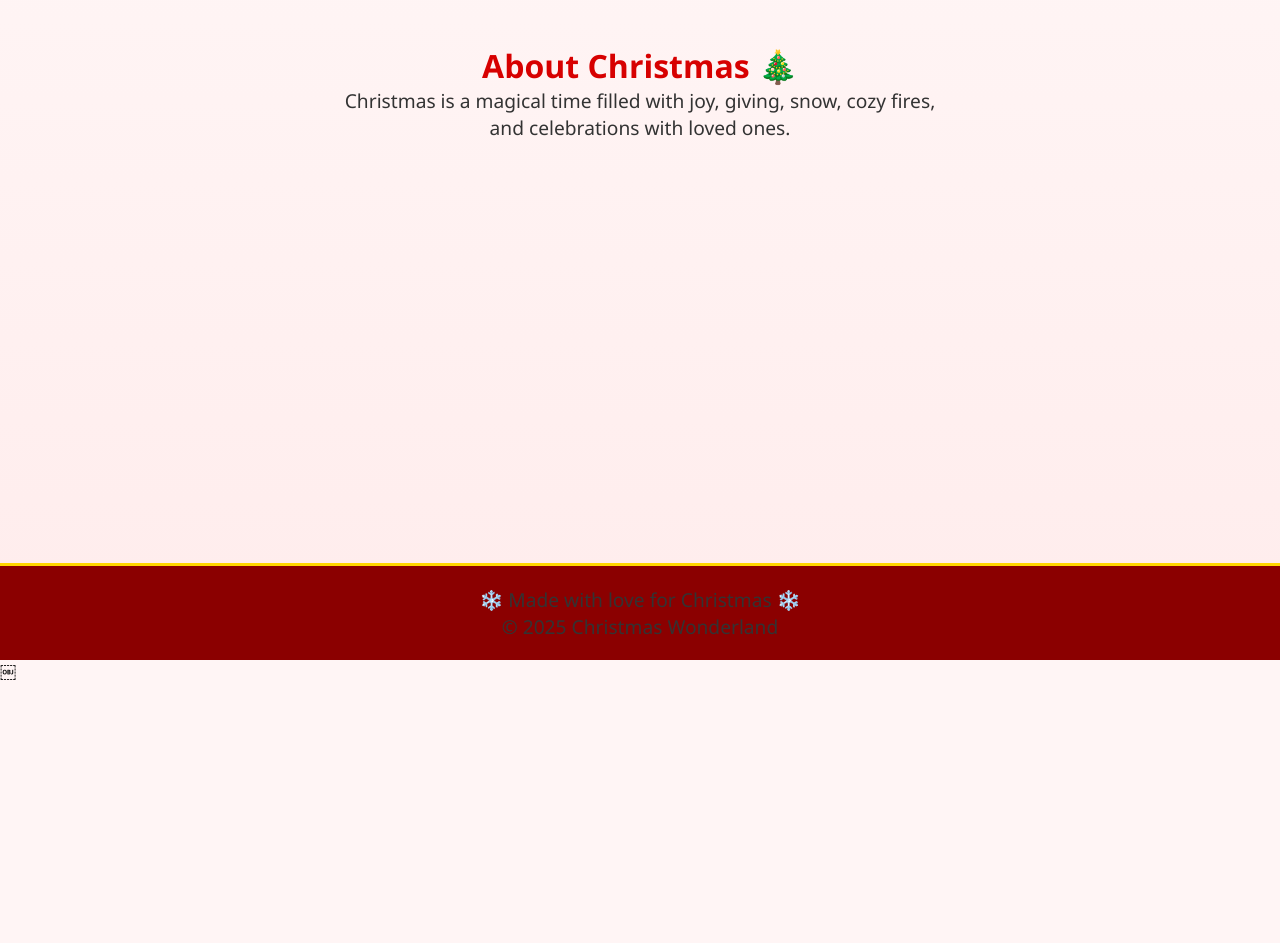
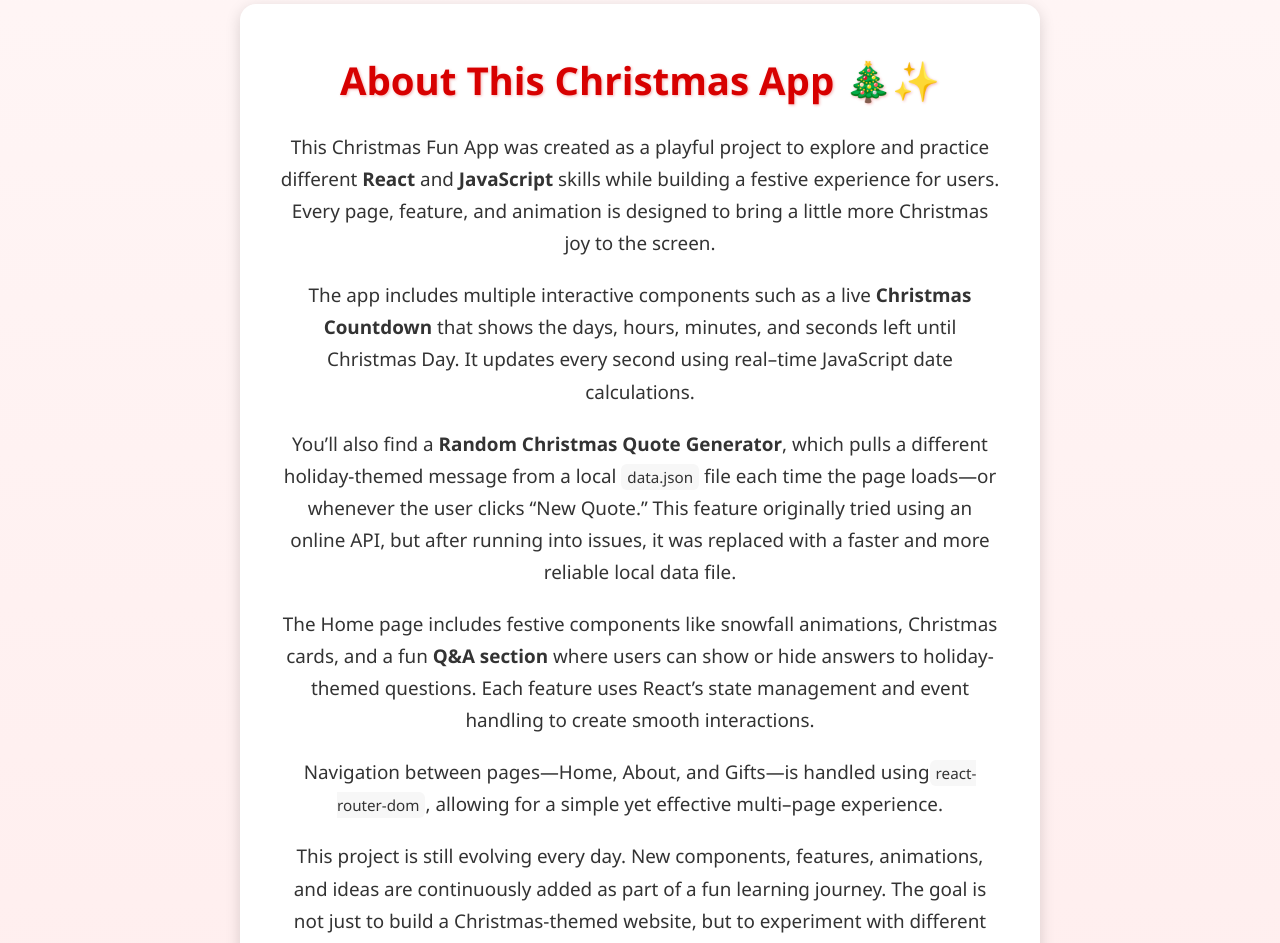
Before and after one commit to pennjay237/Christmas-fun-project, a React (Vite) app: page /about in a window 1280 px wide. Shown: the part 140-1083 px from the top of the page. Before the commit the page ends 822 px from the top, so only its background shows below. Built offline with nearby package versions, Linux system fonts and the light colour scheme.

Commit message:
added more details to the about page about my app

```diff
--- /dev/null
+++ b/src/components/ChristmasCountdown/ChristmasCountdown.jsx
@@ -0,0 +1,61 @@
+import { useState, useEffect } from "react";
+import styles from "./ChristmasCountdown.module.css";
+
+export default function ChristmasCountdown() {
+  const calculateTimeLeft = () => {
+    const christmasDate = new Date("December 25, 2025 00:00:00");
+    const now = new Date();
+    const difference = christmasDate - now;
+
+    if (difference <= 0) return {};
+
+    return {
+      days: Math.floor(difference / (1000 * 60 * 60 * 24)),
+      hours: Math.floor((difference / (1000 * 60 * 60)) % 24),
+      minutes: Math.floor((difference / 1000 / 60) % 60),
+      seconds: Math.floor((difference / 1000) % 60),
+    };
+  };
+
+  const [timeLeft, setTimeLeft] = useState(calculateTimeLeft());
+
+  useEffect(() => {
+    const timer = setInterval(() => {
+      setTimeLeft(calculateTimeLeft());
+    }, 1000);
+
+    return () => clearInterval(timer);
+  }, []);
+
+  if (!timeLeft.days && !timeLeft.hours) {
+    return <p>🎄 Christmas is here! Merry Christmas! 🎅</p>;
+  }
+
+  return (
+    <div className={styles.countdownContainer}>
+      <span className={styles.icon}>🎄</span>
+
+      <div className={styles.countdownItem}>
+        <span className={styles.number}>{timeLeft.days}</span>
+        <span className={styles.label}>Days</span>
+      </div>
+
+      <div className={styles.countdownItem}>
+        <span className={styles.number}>{timeLeft.hours}</span>
+        <span className={styles.label}>Hours</span>
+      </div>
+
+      <div className={styles.countdownItem}>
+        <span className={styles.number}>{timeLeft.minutes}</span>
+        <span className={styles.label}>Minutes</span>
+      </div>
+
+      <div className={styles.countdownItem}>
+        <span className={styles.number}>{timeLeft.seconds}</span>
+        <span className={styles.label}>Seconds</span>
+      </div>
+
+      <span className={styles.icon}>🎁</span>
+    </div>
+  );
+}
--- /dev/null
+++ b/src/components/ChristmasCountdown/ChristmasCountdown.module.css
@@ -0,0 +1,37 @@
+.countdownContainer {
+  display: flex;
+  justify-content: center;
+  align-items: center;
+  gap: 12px;
+  padding: 12px 20px;
+  background: linear-gradient(135deg, #c80000, #8b0000);
+  color: #fff;
+  font-weight: bold;
+  border-radius: 12px;
+  margin: 0 auto 15px;
+  max-width: 500px;
+  box-shadow: 0 4px 12px rgba(0, 0, 0, 0.25);
+  font-size: 1.1rem;
+  letter-spacing: 0.5px;
+}
+
+.countdownItem {
+  display: flex;
+  flex-direction: column;
+  text-align: center;
+}
+
+.number {
+  font-size: 1.5rem;
+  font-weight: 700;
+}
+
+.label {
+  font-size: 0.8rem;
+  opacity: 0.9;
+}
+
+.icon {
+  font-size: 1.3rem;
+  margin-right: 8px;
+}
--- a/src/components/Header/Header.jsx
+++ b/src/components/Header/Header.jsx
@@ -7,7 +7,7 @@ export default function Header() {
       <h1 className={styles.title}>🎄 Christmas Wonderland 🎅</h1>
       <nav className={styles.nav}>
         <Link to="/">Home</Link>
-        <Link to="/about">About Christmas</Link>
+        <Link to="/about">About This App</Link>
         <Link to="/gifts">Gifts</Link>
       </nav>
     </header>
--- a/src/components/questionAnswer/questionAnswer.jsx
+++ b/src/components/questionAnswer/questionAnswer.jsx
@@ -49,7 +49,7 @@ setVisibleAnswers((prev) => ({ ...prev, [index]: !prev[index] }));
 };
 
 return ( <div className={styles.container}> <h2 className={styles.heading}>Frequently Asked Questions About Christmas</h2>
-  <p className={styles.introParagraph}>Click on the drop down bellow to see frequently asked questions about Christmas.</p>
+  <p className={styles.introParagraph}>Click on the select a category drop down bellow and choose a category to know about Christmas.</p>
   <select onChange={handleCategoryChange} value={selectedCategory} className={styles.select}>
     <option value="">Select a category</option>
     {Object.keys(categories).map((cat, idx) => (
--- a/src/pages/About/About.jsx
+++ b/src/pages/About/About.jsx
@@ -1,8 +1,57 @@
 import styles from './About.module.css';
 
 export default function About() {
-return ( <div className={styles.container}> <h2>About Christmas 🎄</h2> <p>
-Christmas is a magical time filled with joy, giving, snow, cozy fires,
-and celebrations with loved ones. </p> </div>
+return ( <div className={styles.container}> <h2 className={styles.heading}>About This Christmas App 🎄✨</h2>
+
+  <p className={styles.text}>
+    This Christmas Fun App was created as a playful project to explore and
+    practice different <strong>React</strong> and <strong>JavaScript</strong> skills while building a
+    festive experience for users. Every page, feature, and animation is designed
+    to bring a little more Christmas joy to the screen.
+  </p>
+
+  <p className={styles.text}>
+    The app includes multiple interactive components such as a live
+    <strong> Christmas Countdown</strong> that shows the days, hours, minutes, and seconds
+    left until Christmas Day. It updates every second using real–time
+    JavaScript date calculations.
+  </p>
+
+  <p className={styles.text}>
+    You’ll also find a <strong>Random Christmas Quote Generator</strong>, which pulls a
+    different holiday-themed message from a local <code>data.json</code> file each time the page
+    loads—or whenever the user clicks “New Quote.” This feature originally tried using an
+    online API, but after running into issues, it was replaced with a faster and more
+    reliable local data file.
+  </p>
+
+  <p className={styles.text}>
+    The Home page includes festive components like snowfall animations,
+    Christmas cards, and a fun <strong>Q&A section</strong> where users can show or hide
+    answers to holiday-themed questions. Each feature uses React’s state
+    management and event handling to create smooth interactions.
+  </p>
+
+  <p className={styles.text}>
+    Navigation between pages—Home, About, and Gifts—is handled using
+    <code>react-router-dom</code>, allowing for a simple yet effective multi–page experience.
+  </p>
+
+  <p className={styles.text}>
+    This project is still evolving every day. New components, features,
+    animations, and ideas are continuously added as part of a fun
+    learning journey. The goal is not just to build a Christmas-themed
+    website, but to experiment with different React JSX approaches,
+    styling techniques, and problem–solving exercises in real time.
+  </p>
+
+  <p className={styles.text}>
+    Whether you are here to explore Christmas gifts, enjoy some festive
+    quotes, or simply watch the countdown tick away, this app is meant
+    to spread cheer—while also sharpening React development skills along
+    the way. 🎄🎁
+  </p>
+</div>
+
 );
 }
--- a/src/pages/About/About.module.css
+++ b/src/pages/About/About.module.css
@@ -14,3 +14,48 @@ p {
 font-size: 1.2rem;
 color: #333;
 }
+.container {
+  padding: 50px 30px;
+  max-width: 800px;
+  margin: auto;
+  text-align: center;
+  background: #fff;
+  border-radius: 16px;
+  box-shadow: 0 4px 15px rgba(0, 0, 0, 0.15);
+  backdrop-filter: blur(6px);
+  animation: fadeIn 1s ease-in-out;
+}
+
+.heading {
+  color: #d70000;
+  font-size: 2.4rem;
+  font-weight: 700;
+  margin-bottom: 25px;
+  text-shadow: 1px 1px 3px rgba(215, 0, 0, 0.3);
+}
+
+.text {
+  font-size: 1.18rem;
+  line-height: 1.7;
+  color: #333;
+  margin-bottom: 20px;
+  padding: 0 10px;
+}
+
+.text code {
+  background: #f7f7f7;
+  padding: 3px 6px;
+  border-radius: 6px;
+  font-size: 0.95rem;
+}
+
+@keyframes fadeIn {
+  from {
+    opacity: 0;
+    transform: translateY(12px);
+  }
+  to {
+    opacity: 1;
+    transform: translateY(0);
+  }
+}
--- a/src/pages/Home/Home.jsx
+++ b/src/pages/Home/Home.jsx
@@ -3,11 +3,15 @@ import Snowfall from '../../components/Snowfall/Snowfall';
 import ChristmasCard from '../../components/ChristmasCard/ChristmasCard';
 import RandomQuote from '../../components/RandomQuote/RandomQoute';
 import QuestionAnswer from '../../components/questionAnswer/questionAnswer';
+import ChristmasCountdown from '../../components/ChristmasCountdown/ChristmasCountdown';
 
 export default function Home() {
   return (
     <div className={styles.container}>
       <Snowfall />
+
+      <ChristmasCountdown />
+
       <h2 className={styles.heading}>Welcome to the Holiday Spirit! 🎅✨</h2>
 
       <RandomQuote />
```
